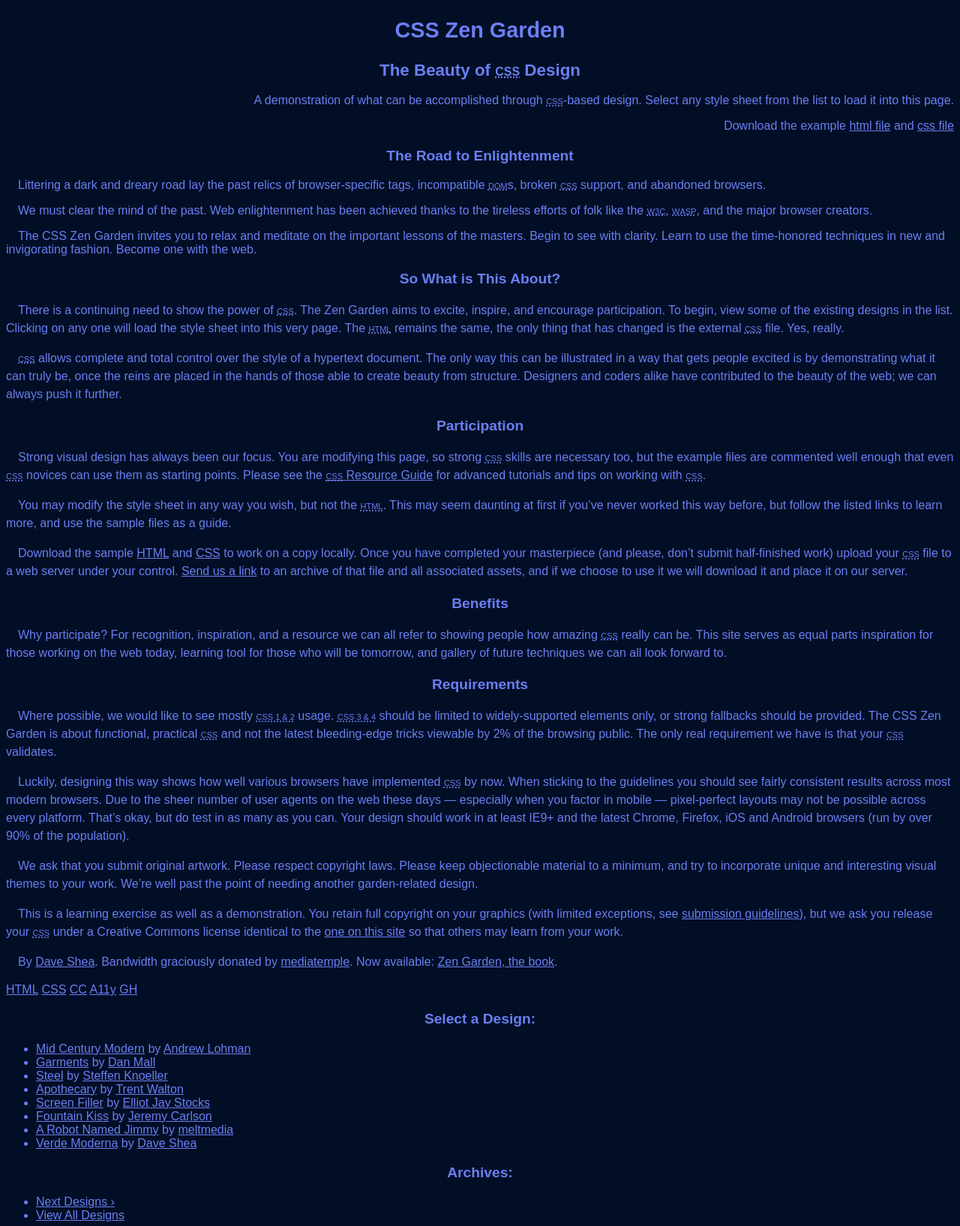
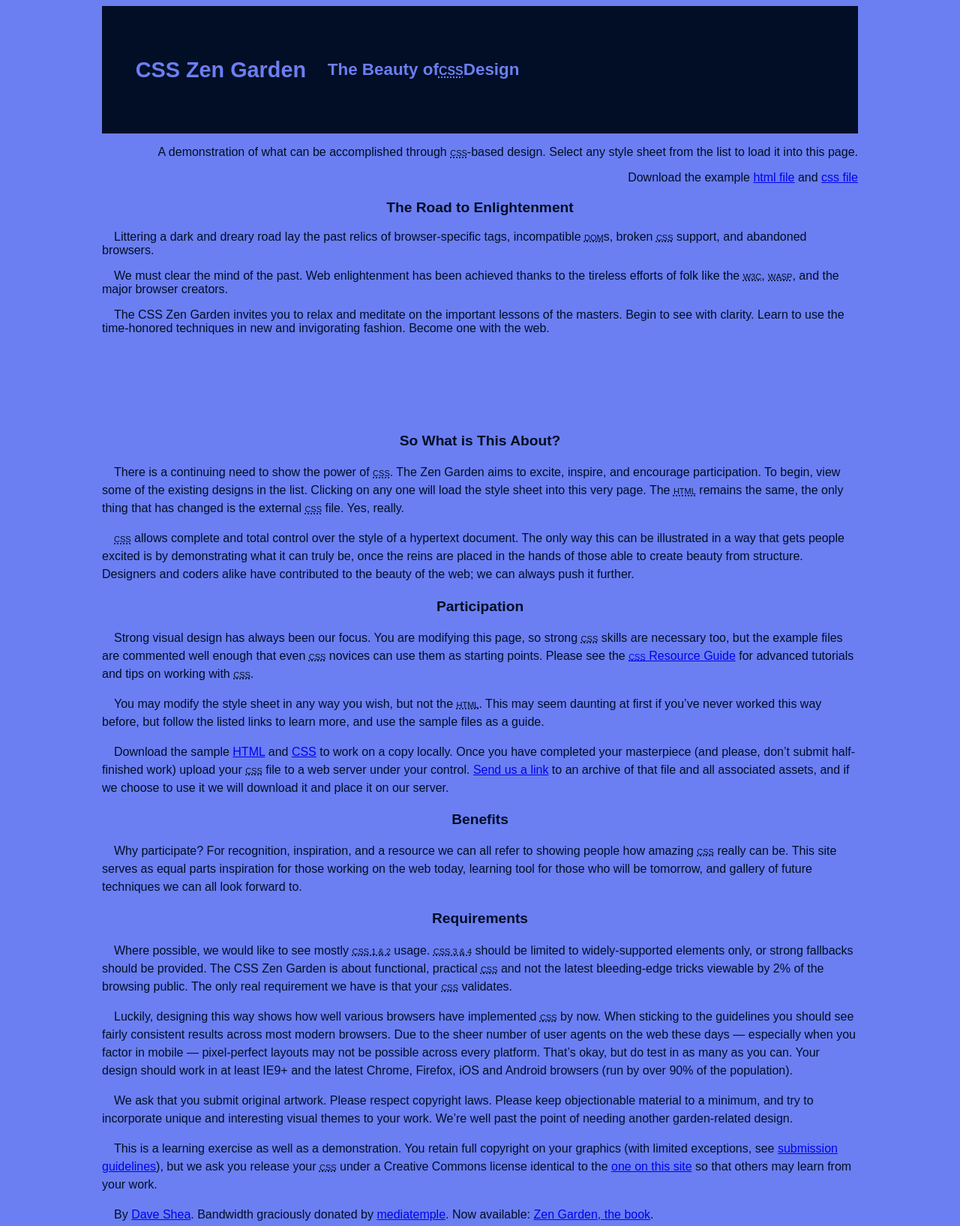
Before and after one commit to Airton659/desenvolve-introducao-web, a plain HTML site: page ZenGarden/index.html in a window 1280 px wide. Shown: the top 1635 px of the page at 75% size. Drawn offline with Linux system fonts and the light colour scheme.

Commit message:
Box Model

```diff
--- a/ZenGarden/style.css
+++ b/ZenGarden/style.css
@@ -6,14 +6,23 @@
     --cor-4: #010E26;
     --cor-5:#05C7F2;
 }
- * {
+ /* * {
     background-color: var(--cor-4);
     color: var(--cor-2);
- }
+ } */
+
+ html {
+    width: 80%;
+    max-width: 1280px;
+    margin: 0 auto; /* Centraliza horizontalmente */
+}
+
 
 body {
     height: 100vh;
     font-family: Arial, Helvetica, sans-serif;
+    background-color: var(--cor-2);
+    color: var(--cor-4);
 }
 
 p {
@@ -39,6 +48,26 @@ abbr {
     font-variant-caps: all-small-caps;
 }
 
+.intro {
+    height: 550px;
+}
+
+header {
+    background-color: var(--cor-4);
+    color: var(--cor-2);
+    padding: 1em;
+    display: flex;
+    flex-direction: row;
+}
+
+header h1 {
+    padding: 1em;
+}
+
+header h2 {
+    display: flex;
+    align-items: center;
+}
 .summary {
     text-align: right;
 }
@@ -46,3 +75,31 @@ abbr {
 .main p{
     line-height: 1.5;
 }
+
+.sidebar h3 {
+    text-align: center;
+}
+
+.sidebar li {
+    list-style-type: none;
+    margin-bottom: 1em;
+}
+
+#design-archives {
+    display: none;
+}
+
+footer {
+    background-color: var(--cor-4);
+    color: var(--cor-2);
+    margin-top: 4%;
+    margin-bottom: 4%;
+    padding: 0.5em;
+}
+
+footer a {
+    text-decoration: none;
+    color: var(--cor-1);
+    padding: 0.5em;
+    border: 2px solid var(--cor-5);
+}
```
